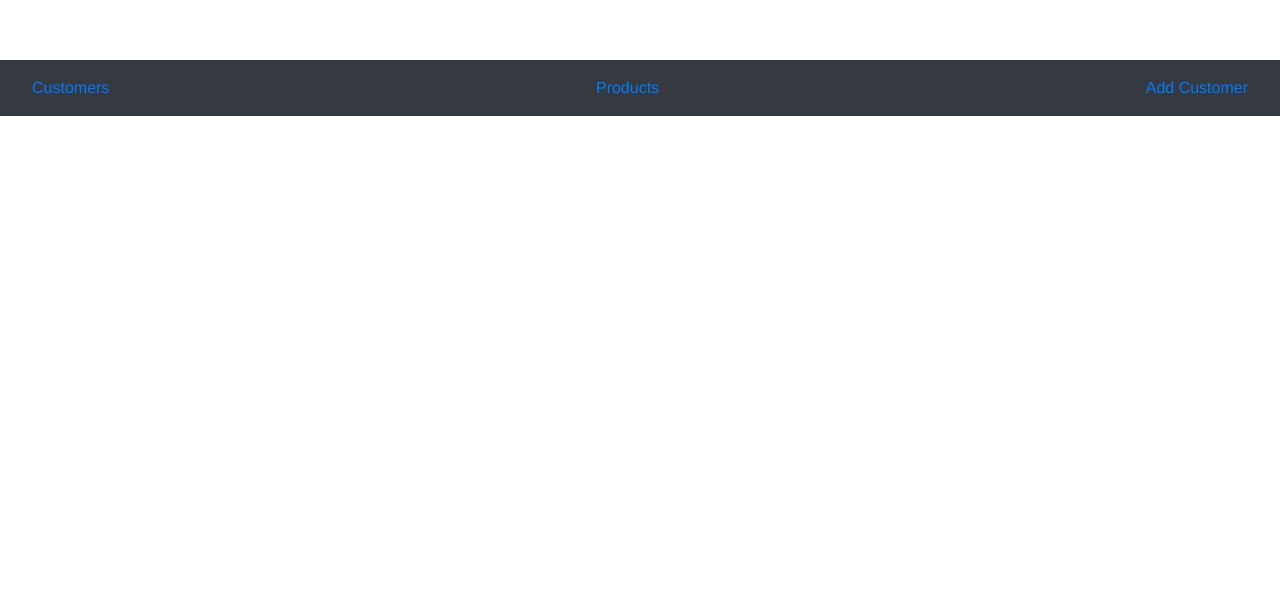
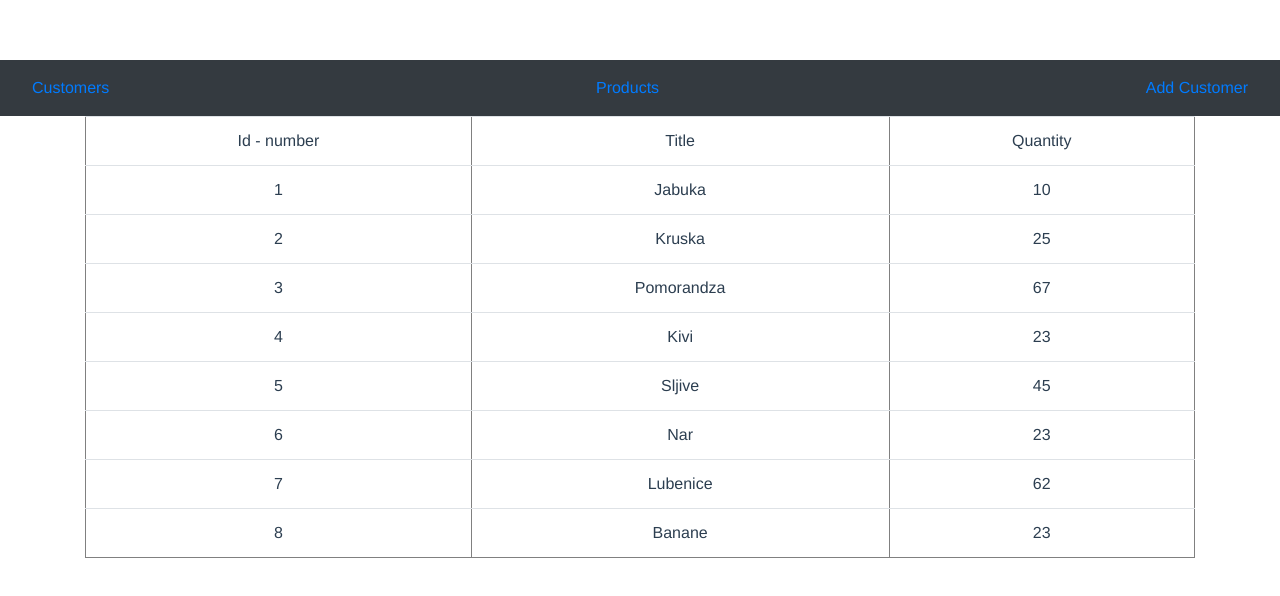
Before and after one commit to sinisam92/vue-store-app, a Vue app: page /#/products in a window 1280 px wide. Shown: the top 596 px of the page. Built offline with nearby package versions, Linux system fonts and the light colour scheme.

Commit message:
Zadatak 4 i 5

```diff
--- a/src/App.vue
+++ b/src/App.vue
@@ -13,6 +13,7 @@ import AppCustomers from './components/AppCustomers.vue';
 import AppProducts from './components/AppProducts.vue';
 import NavBar from './components/NavBar.vue';
 import AddCustomer from './components/AddCustomer.vue';
+import CustomerProfile from './components/CustomerProfile.vue';
 
 export default {
   name: 'app',
@@ -21,7 +22,8 @@ export default {
     AppCustomers,
     AppProducts,
     NavBar,
-    AddCustomer
+    AddCustomer,
+    CustomerProfile
 
   }
 }
--- a/src/components/AddCustomer.vue
+++ b/src/components/AddCustomer.vue
@@ -2,9 +2,9 @@
     <div>
         <h2>Add new customer</h2>
         <form @submit.prevent="addCustomer" >
-            <input v-model="newCustomer.name" type="text" placeholder="Name">
-            <input v-model="newCustomer.email" type="text" placeholder="Email">
-            <button class="btn btn-primary" type="sumbit">Add customer</button>
+            <input v-model="newCustomer.name" type="text" placeholder="Name"><br>
+            <input v-model="newCustomer.email" type="text" placeholder="Email"><br>
+            <button class="btn btn-primary" type="sumbit">Add customer</button><br>
         </form>
     </div>
 </template>
@@ -27,3 +27,13 @@ export default {
     }
 }
 </script>
+<style scoped>
+input {
+    border-radius: 10px;
+    padding: 7px;
+    margin-bottom: 15px;
+}
+.btn {
+    padding: 7px;
+}
+</style>
--- a/src/components/AppCustomers.vue
+++ b/src/components/AppCustomers.vue
@@ -1,9 +1,10 @@
 <template>
-    <div>
-        <table border="1">
+    <div class="container">
+        <table border="1" class="table">
             <thead>
-                <td>Name</td>
-                <td>Email</td>
+                <th>Name</th>
+                <th>Email</th>
+
             </thead>
             <tbody>
                 <tr v-for="(customer, key) in customers" :key="key">
@@ -11,6 +12,10 @@
                     <td>{{ customer.email }}</td>
 
                     <button @click="removeCustomer(customer)" class="btn btn-danger">Remove</button>
+
+                    <router-link :to="{ name: 'customer-profile', params: { id: customer.id}}">
+                        <button class="btn btn-info" >Latest Purchases</button>
+                    </router-link>
                 </tr>
             </tbody>
         </table>
@@ -31,7 +36,9 @@ export default {
      removeCustomer(customer) {
          CustomerService.remove(customer);
      }
-    }
+    },
+
+
 
 }
 </script>
--- a/src/components/AppProducts.vue
+++ b/src/components/AppProducts.vue
@@ -0,0 +1,31 @@
+<template>
+    <div class="container">
+        <table border="1" class="table">
+            <thead>
+                <td>Id - number</td>
+                <td>Title</td>
+                <td>Quantity</td>
+            </thead>
+            <tbody>
+                <tr v-for="(product, key) in products" :key="key">
+                    <td>{{ product.id }}</td>
+                    <td>{{ product.title }}</td>
+                    <td>{{ product.quantity }}</td>
+                </tr>
+            </tbody>
+        </table>
+    </div>
+</template>
+
+<script>
+
+import ProductService from '../services/ProductService';
+
+export default {
+    data() {
+        return {
+            products: ProductService.list()
+        }
+    }
+}
+</script>
--- /dev/null
+++ b/src/components/CustomerProfile.vue
@@ -0,0 +1,33 @@
+<template>
+     <div class="mt-4">
+    <router-link to="/customers">Back to customers</router-link>
+    <hr/>
+     <div>
+      <div class="body">
+        <h5 class="title">{{ customer.name }}</h5>
+        <h6 class="card-subtitle">{{ customer.email }}</h6>
+      </div>
+    </div>
+
+  </div>
+</template>
+
+<script>
+
+import ProductService from '../services/ProductService';
+import CustomerService from '../services/CustomerService';
+
+export default {
+    props: ['id'],
+        created() {
+            this.customer =  CustomerService.find(this.id)
+
+        }
+
+
+    }
+
+
+
+
+</script>
--- a/src/components/NavBar.vue
+++ b/src/components/NavBar.vue
@@ -1,9 +1,9 @@
 <template>
     <div>
         <nav class="navbar navbar-dark bg-dark">
-            <router-link class="nav-link" to="customers">Customers</router-link>
-            <router-link class="nav-link" to="products">Products</router-link>
-            <router-link class="nav-link" to="add-customer">Add Customer</router-link>
+            <router-link class="nav-link" :to="{ name: 'customers'}">Customers</router-link>
+            <router-link class="nav-link" :to="{name: 'products' }">Products</router-link>
+            <router-link class="nav-link" :to="{ name: 'add-customer' }">Add Customer</router-link>
 
         </nav>
     </div>
--- /dev/null
+++ b/src/services/ProductService.js
@@ -0,0 +1,22 @@
+const products = [
+    {id: 1, title: 'Jabuka', quantity: 10},
+    {id: 2, title: 'Kruska', quantity: 25},
+    {id: 3, title: 'Pomorandza', quantity: 67},
+    {id: 4, title: 'Kivi', quantity: 23},
+    {id: 5, title: 'Sljive', quantity: 45},
+    {id: 6, title: 'Nar', quantity: 23},
+    {id: 7, title: 'Lubenice', quantity: 62},
+    {id: 8, title: 'Banane', quantity: 23},
+];
+
+class ProductService {
+    list() {
+        return products;
+    }
+    find(id) {
+        return products.find(product => product.id == id);
+    }
+
+}
+const productService = new ProductService();
+export default productService;
```
Also changed, not shown: src/main.js (+7 -5 lines).
